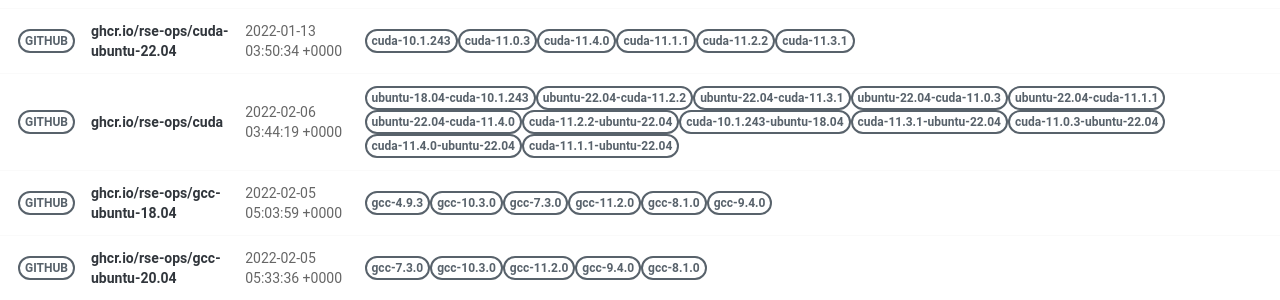
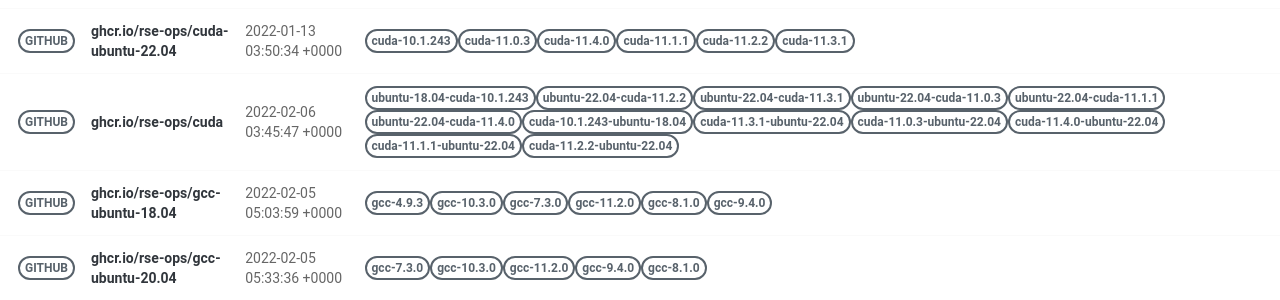
Before and after one commit to rse-ops/docker-images, a Jekyll site: the page built from pages/index.md, in a window 1280 px wide. Shown: the part 421-721 px from the top of the page. Built offline with Jekyll 4.4.1, drawn with Linux system fonts in a browser that asks for light colours; nearby versions of some CDN libraries.

Commit message:
Automated push to update library 2022-02-06

```diff
--- a/_library/ghcr.io-rse-ops-cuda.md
+++ b/_library/ghcr.io-rse-ops-cuda.md
@@ -1,7 +1,7 @@
 ---
 layout: container
 name: ghcr.io/rse-ops/cuda
-updated_at: 2022-02-06 03:44:19.533346
+updated_at: 2022-02-06 03:45:47.332005
 
 
 container_url: https://github.com/orgs/rse-ops/packages/container/package/cuda
```
Also changed, not shown: other parts of _library/ghcr.io-rse-ops-cuda.md (+3 -3 lines).
